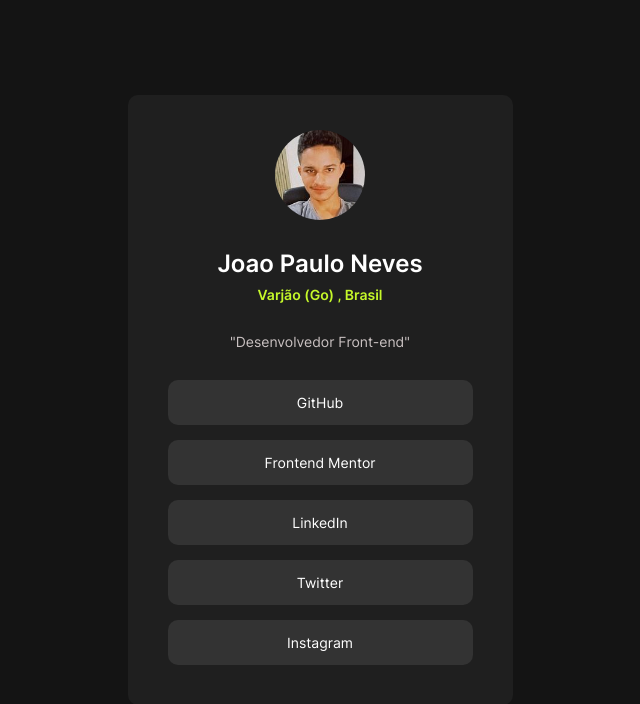
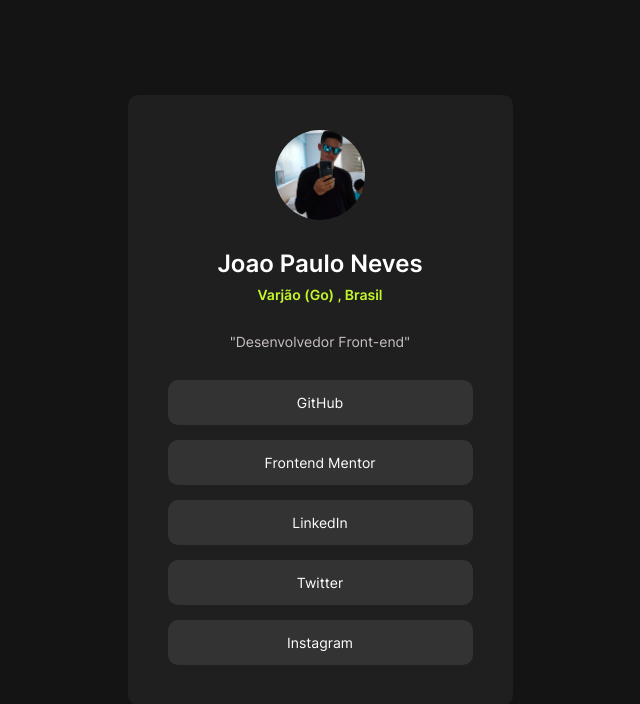
Before and after one commit to JOAO11092005/social-link-profile, a plain HTML site: page index.html in a window 1280 px wide. Shown: the whole page, without its empty margins (320-960 px from the left). Drawn offline with Linux system fonts and the light colour scheme.

Commit message:
update curso

```diff
--- a/index.html
+++ b/index.html
@@ -10,7 +10,7 @@
 </head>
 <body>
     <main class="container">
-        <img src="./src/img/perfil-3.jpg" alt="perfil">
+        <img src="./src/img/perfil-2.jpg" alt="perfil">
           <h1>Joao Paulo Neves</h1>
           <p class="pais-cidade">Varjão (Go) , Brasil</p>
           <p class="cargo">"Desenvolvedor Front-end"</p>
```
